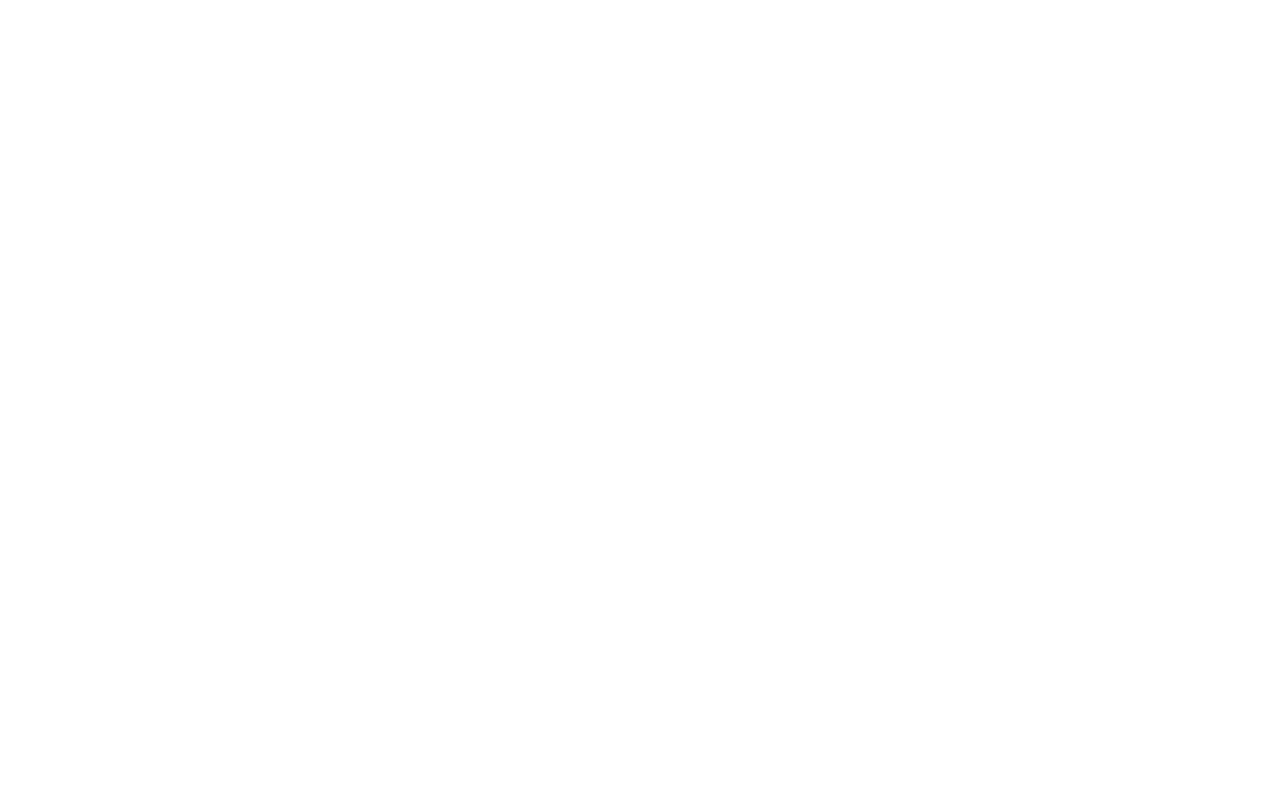
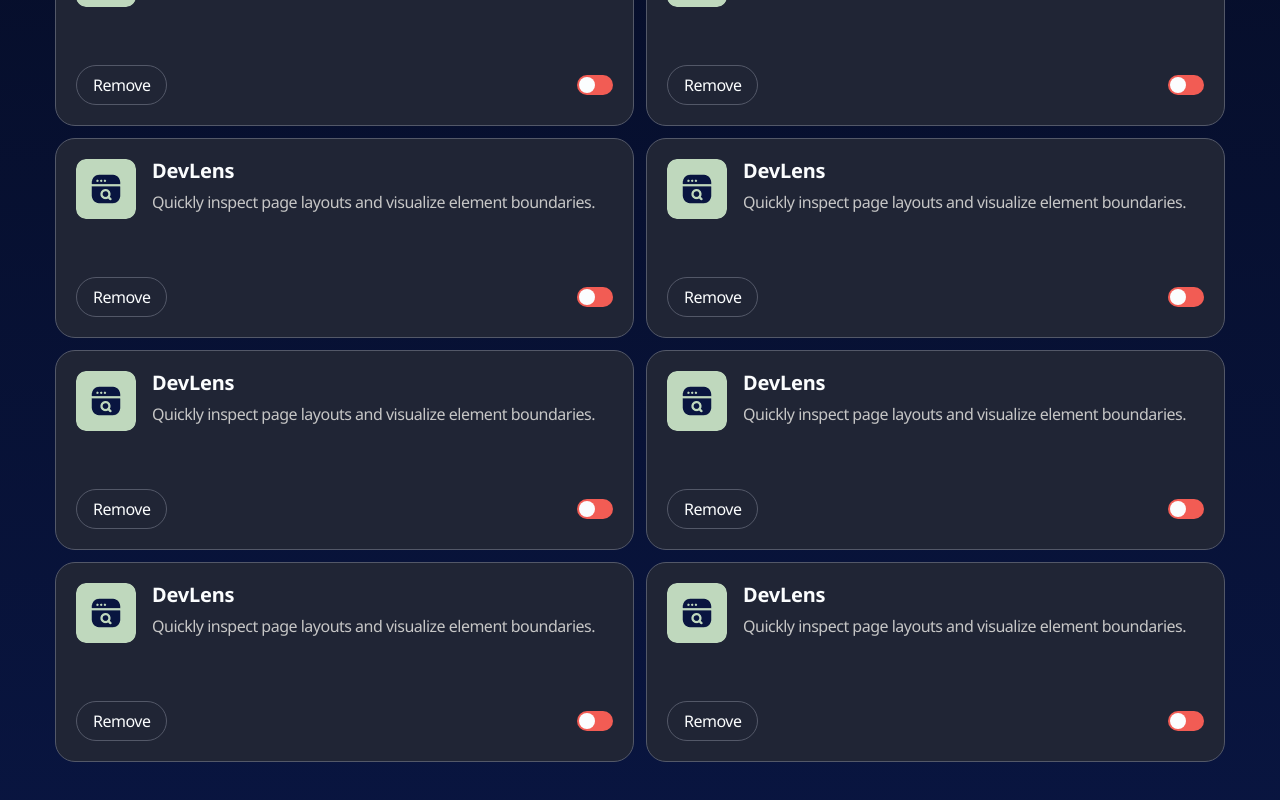
Before and after one commit to aleksi-svaridze/angular-week-2, an Angular app: page / in a window 1280 px wide. Shown: the part 716-1516 px from the top of the page. Before the commit the page ends 800 px from the top, so only its background shows below. Built offline with nearby package versions, Linux system fonts and the light colour scheme.

Commit message:
Add cards for testing

```diff
--- a/src/app/Components/main/main.html
+++ b/src/app/Components/main/main.html
@@ -4,5 +4,13 @@
     <app-card />
     <app-card />
     <app-card />
+    <app-card />
+    <app-card />
+    <app-card />
+    <app-card />
+    <app-card />
+    <app-card />
+    <app-card />
+    <app-card />
   </div>
 </main>
```
